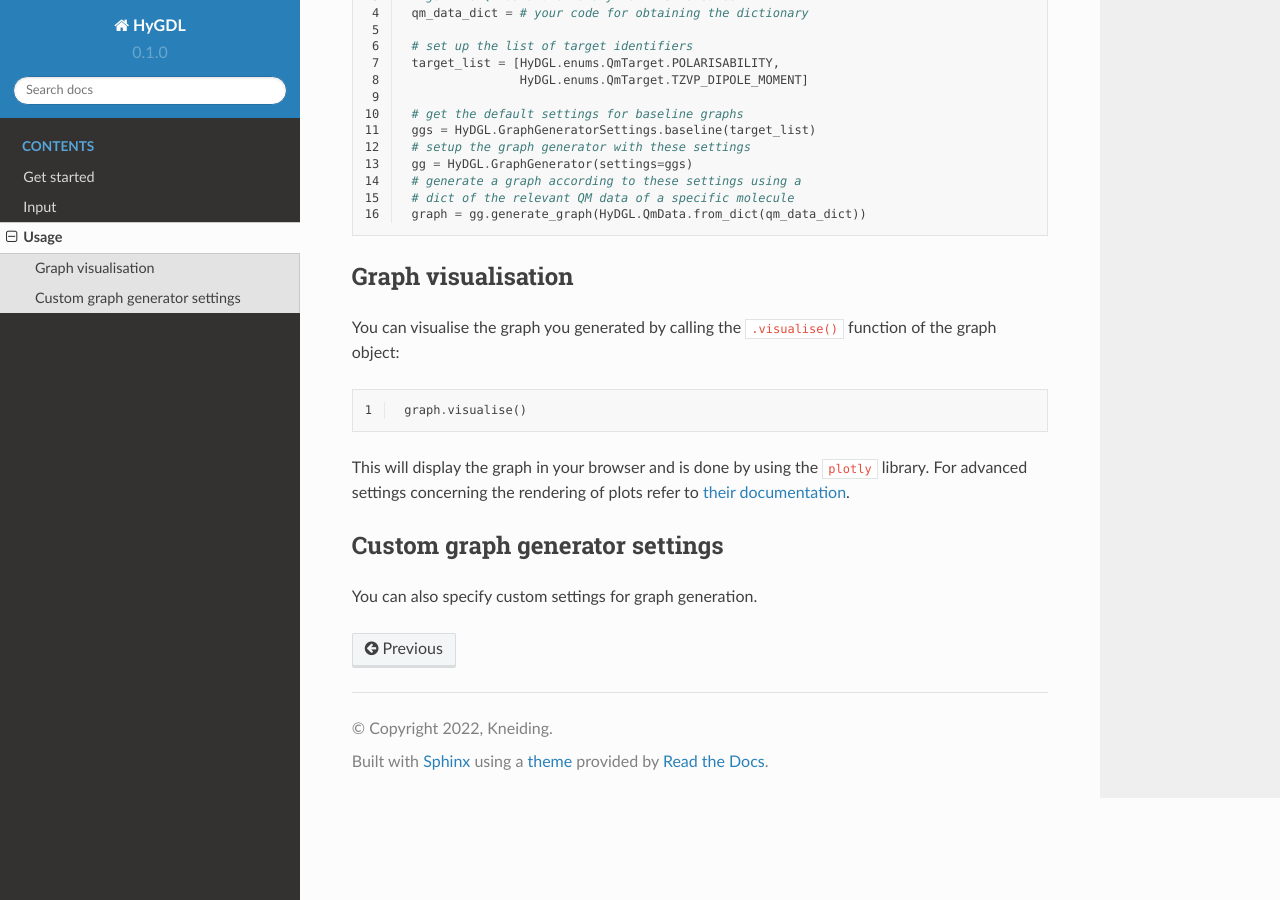
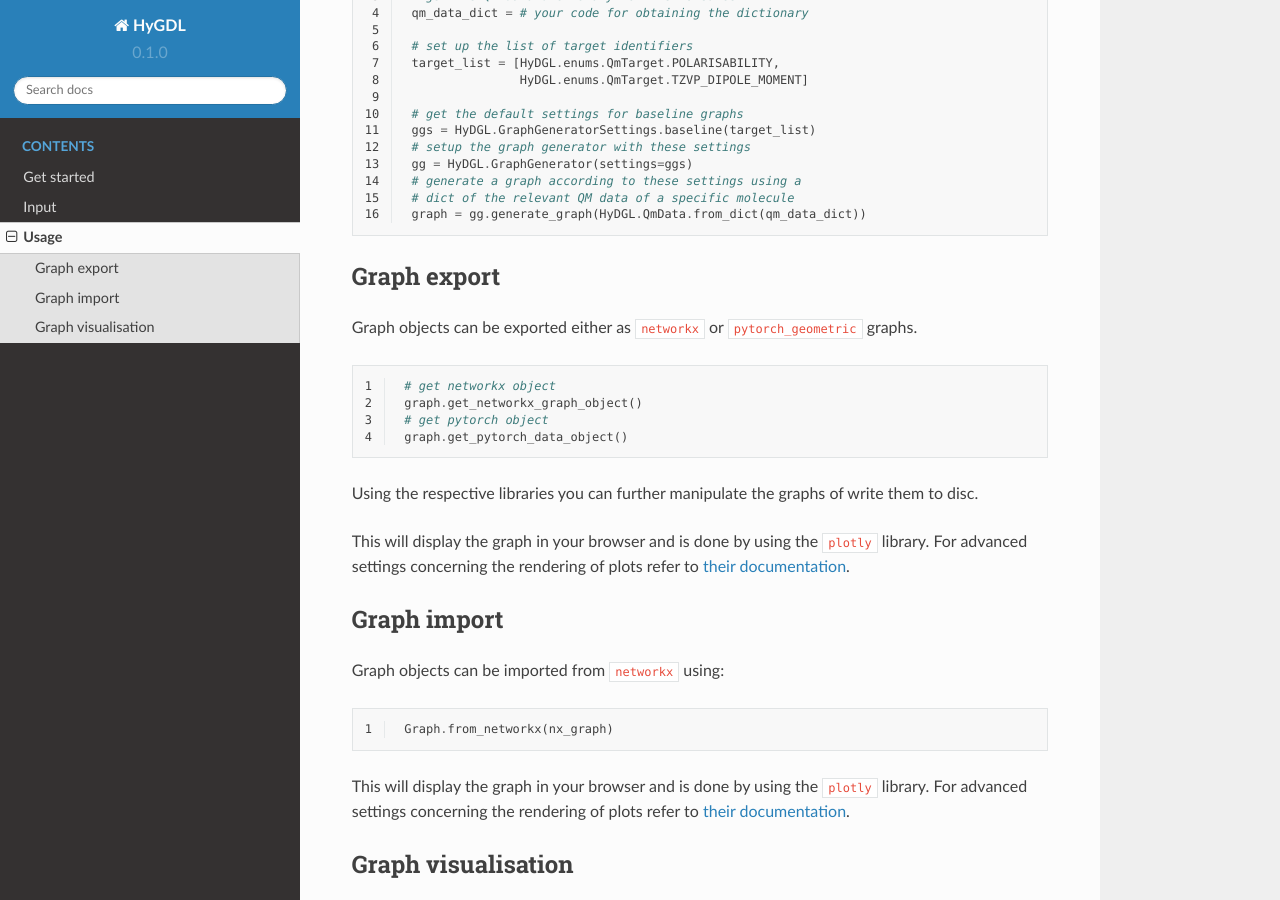
Before and after one commit to uiocompcat/HyDGL, a Sphinx documentation site: the page built from doc/source/usage.rst, in a window 1280 px wide and 900 px high, scrolled down 861 px. Built offline with Sphinx 7.4.7 and the Read the Docs theme 2.0.0, drawn with Linux system fonts in a browser that asks for light colours.

Commit message:
added entries for graph import/export

```diff
--- a/doc/source/usage.rst
+++ b/doc/source/usage.rst
@@ -44,6 +44,38 @@ The above code will generate the graphs without target values for the use in mac
     # dict of the relevant QM data of a specific molecule
     graph = gg.generate_graph(HyDGL.QmData.from_dict(qm_data_dict))
 
+============
+Graph export
+============
+
+Graph objects can be exported either as ``networkx`` or ``pytorch_geometric`` graphs.
+
+.. code-block:: python
+   :linenos:
+
+    # get networkx object
+    graph.get_networkx_graph_object()
+    # get pytorch object
+    graph.get_pytorch_data_object()
+
+Using the respective libraries you can further manipulate the graphs of write them to disc.
+
+This will display the graph in your browser and is done by using the ``plotly`` library. For advanced settings concerning the rendering of plots refer to `their documentation <https://plotly.com/python/>`_.
+
+============
+Graph import
+============
+
+Graph objects can be imported from ``networkx`` using:
+
+.. code-block:: python
+   :linenos:
+
+    Graph.from_networkx(nx_graph)
+
+This will display the graph in your browser and is done by using the ``plotly`` library. For advanced settings concerning the rendering of plots refer to `their documentation <https://plotly.com/python/>`_.
+
+
 ===================
 Graph visualisation
 ===================
@@ -57,8 +89,9 @@ You can visualise the graph you generated by calling the ``.visualise()`` functi
 
 This will display the graph in your browser and is done by using the ``plotly`` library. For advanced settings concerning the rendering of plots refer to `their documentation <https://plotly.com/python/>`_.
 
-===============================
-Custom graph generator settings
-===============================
+..
+    ===============================
+    Custom graph generator settings
+    ===============================
 
-You can also specify custom settings for graph generation.
+    You can also specify custom settings for graph generation.
```
